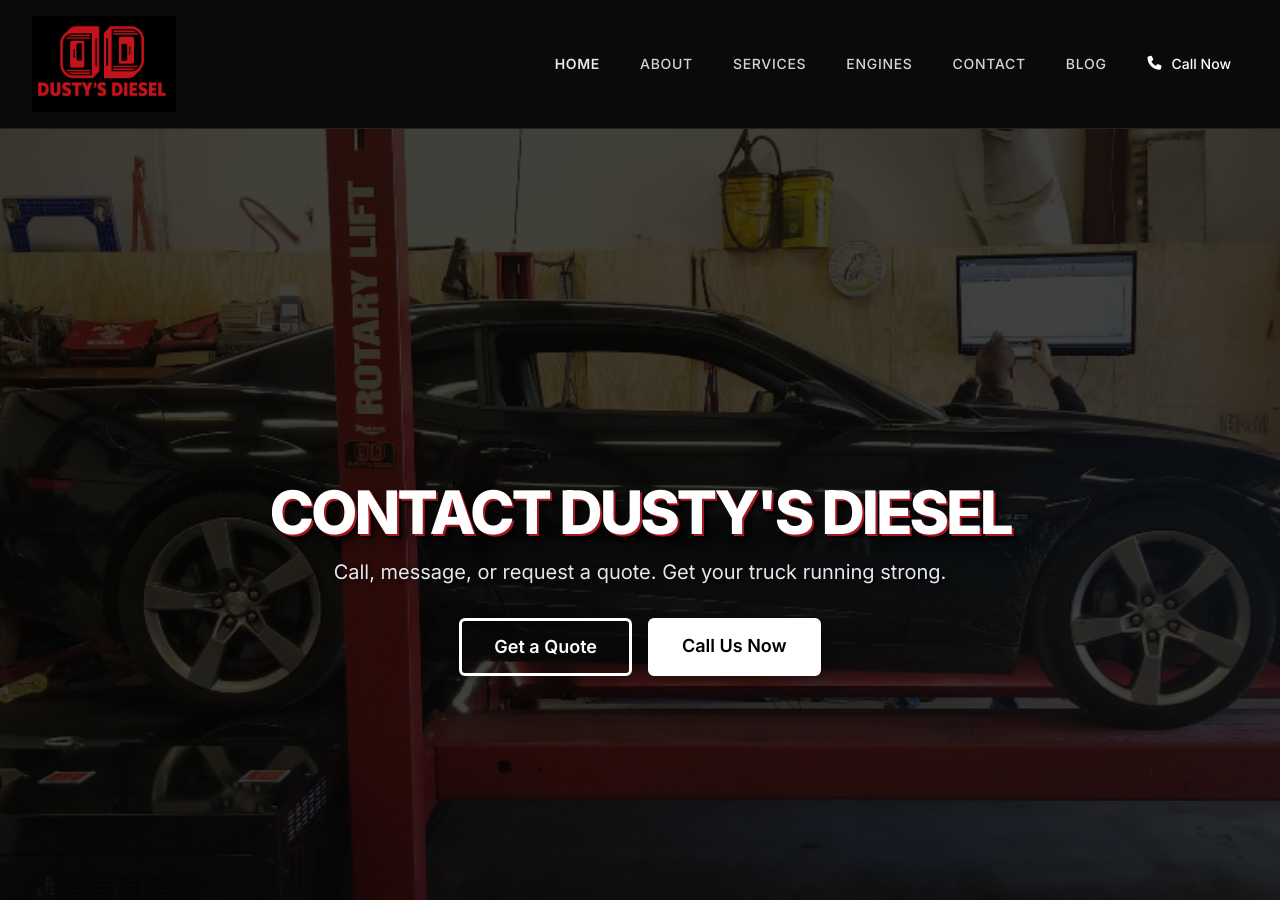
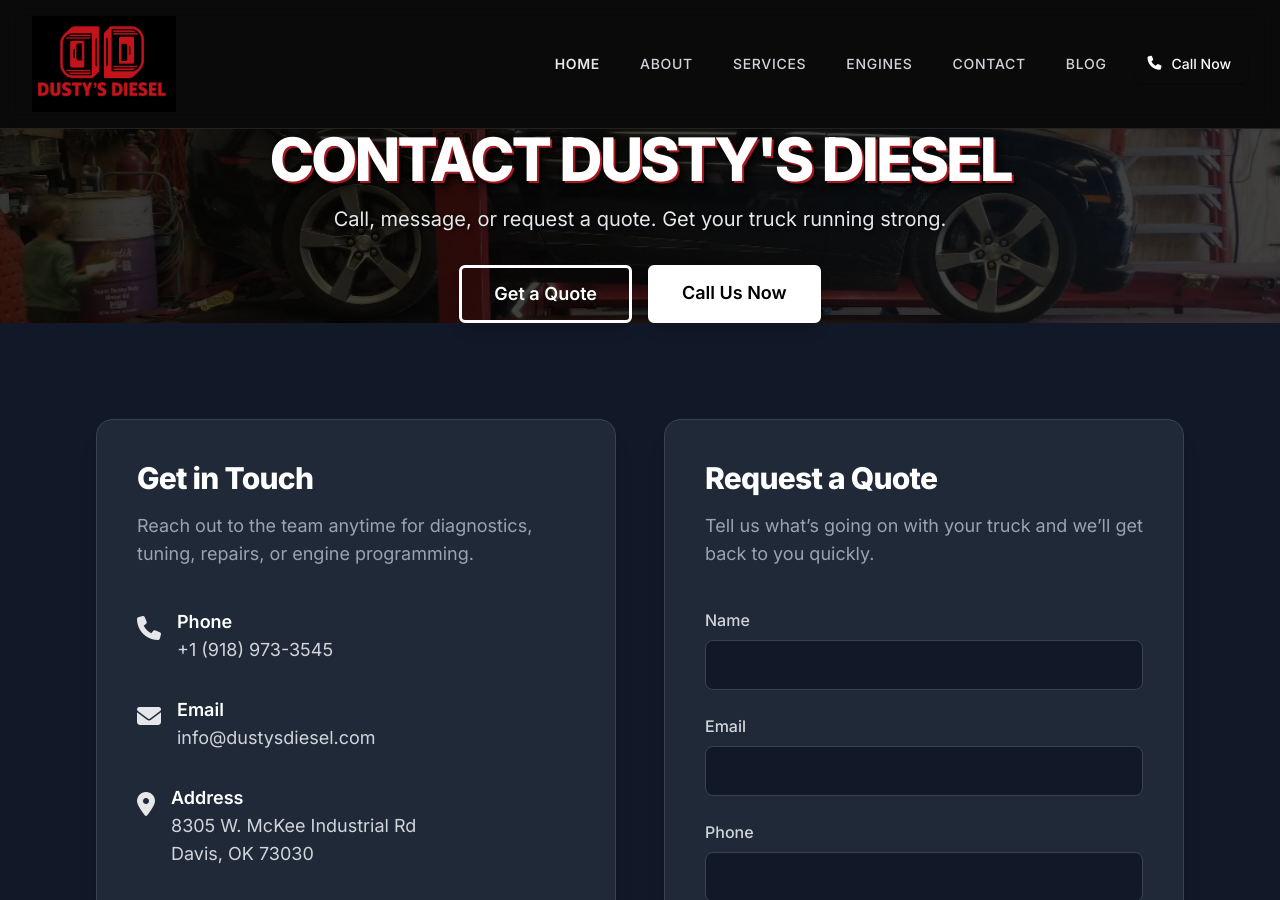
Before and after one commit to JamesBrownR/Dusty-s-Diesel, a Jekyll site: the page built from contact/index.html, in a window 1280 px wide and 900 px high. Built offline with Jekyll 4.4.1, drawn with Linux system fonts in a browser that asks for light colours; nearby versions of some CDN libraries.

Commit message:
Update index.html

```diff
--- a/contact/index.html
+++ b/contact/index.html
@@ -5,7 +5,7 @@
 ---
 
 <!-- Herjo -->
-<section class="heroo-section h-[100vh] min-h-[450px] flex items-center justify-center text-center">
+<section class="heroo-section flex items-center justify-center text-center">
     <div class="px-4">
         <h1 class="text-4xl sm:text-5xl md:text-6xl font-extrabold text-white tracking-tighter hero-title">
             CONTACT DUSTY'S DIESEL
```
